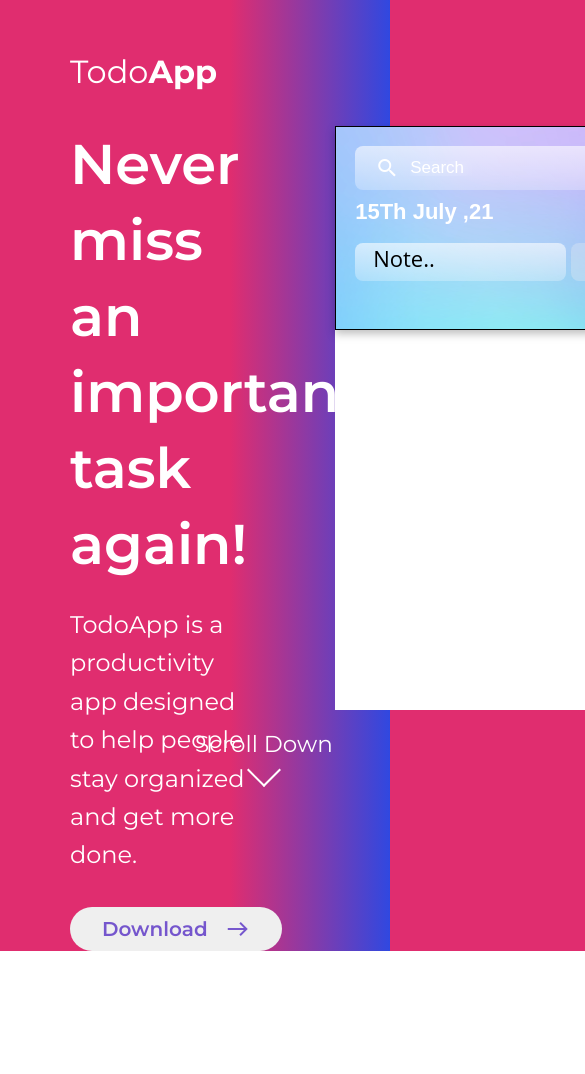
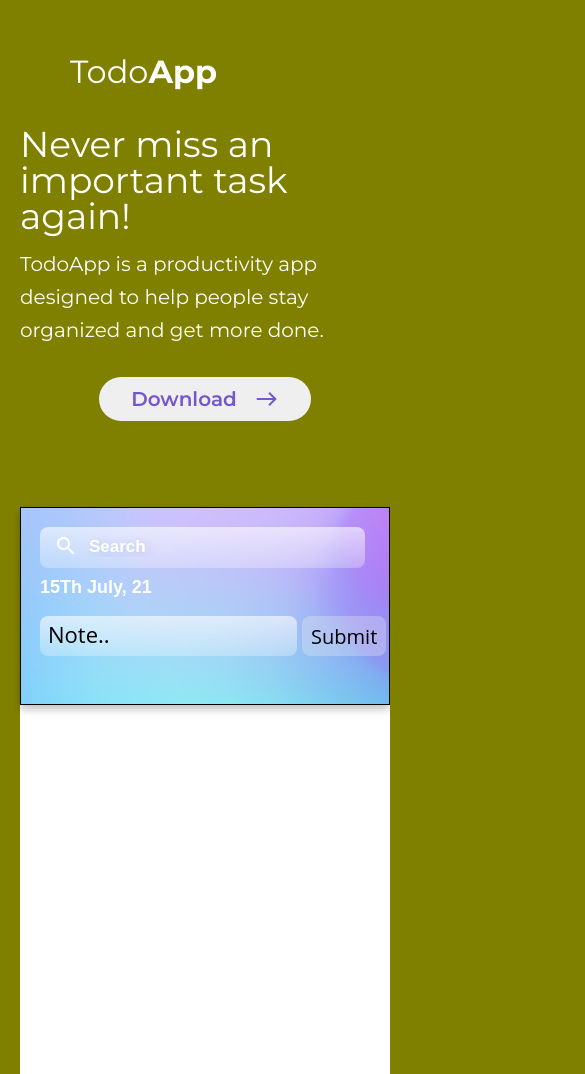
Before and after one commit to younessoudouh/TodoApp, a plain HTML site: page index.html in a window 390 px wide. Shown: the top 1074 px of the page, 585 px wide, since content can reach past the window. Before the commit the page ends 951 px from the top, so only its background shows below. Drawn offline with Linux system fonts and the light colour scheme.

Commit message:
change some style sheet and added some javascript

```diff
--- a/index.js
+++ b/index.js
@@ -7,7 +7,7 @@ let notesToDelet = Array.from(document.querySelectorAll(".new-note"))
 
 
 
-setInterval(upDate, 100);
+setInterval(SetUpDate, 2000);
 btnSubmit.addEventListener("click", addNote);
 searchNote.addEventListener("keyup", filterNotes);
 cardContent.addEventListener("click", deletNote);
@@ -24,16 +24,16 @@ function disabledBtn() {
 }
 
 
-function upDate() {
+function SetUpDate() {
     let date = new Date();
     let month = date.toLocaleString('default', { month: 'long' });
     let day = date.getUTCDate();
+    console.log({ today: day })
     let year = date.getFullYear() + "";
     let yearLastTwoDigit = year.slice(2);
     console.log(day)
-    divDate.textContent = day + "Th" + " " + month + " " + "," + yearLastTwoDigit;
-    console.log(yearLastTwoDigit)
-    console.log(day)
+    divDate.textContent = day + "Th" + " " + month + "," + " " + yearLastTwoDigit;
+
 }
 
 function addNote() {
--- a/main.css
+++ b/main.css
@@ -7,7 +7,7 @@
 body {
     position: relative;
     height: 100vh;
-    background: linear-gradient(90deg, rgba(224, 45, 111, 1) 59%, rgba(48, 72, 224, 1) 100%);
+    background: linear-gradient(212deg, rgba(143, 84, 202, 1) 0%, rgba(232, 147, 156, 1) 32%, rgba(224, 45, 111, 1) 85%);
 }
 
 .Todoapp-head-line {
@@ -39,7 +39,7 @@ h1 span {
 }
 
 .todoapp-descr {
-    width: 56%;
+    width: 50%;
     align-self: center;
 }
 
@@ -107,7 +107,13 @@ h1 span {
     background-color: transparent;
     outline: none;
     font-family: 'Quicksand', sans-serif;
-    text-shadow: 2px 2px 14px
+    text-shadow: 2px 2px 14px;
+    font-style: normal;
+    font-weight: 600;
+    font-size: 17px;
+    line-height: 21px;
+    color: #FFFFFF;
+    text-shadow: 2px 2px 14px rgba(0, 0, 0, 0.15);
 }
 
 .search:focus::placeholder {
@@ -141,9 +147,14 @@ h1 span {
     background: linear-gradient(180deg, rgba(255, 255, 255, 0.6) 0%, rgba(255, 255, 255, 0.276) 100%);
     border: none;
     border-radius: 8px;
-    padding: 10px 18px;
+    padding: 5px 8px;
     outline: none;
     font-family: 'Open Sans', sans-serif;
+    font-style: normal;
+    font-weight: normal;
+    font-size: 20px;
+    line-height: 30px;
+    color: #000000;
 }
 
 .note::placeholder {
@@ -164,18 +175,17 @@ h1 span {
     font-style: normal;
     font-weight: normal;
     font-size: 22px;
-    line-height: 30px;
     color: #000000;
     border-radius: 8px;
     cursor: pointer;
-    padding: 4px 18px;
+    padding: 4px 10px;
 }
 
 
 /*.submit:disabled {}*/
 
 .card-content {
-    height: 380px;
+    height: 462px;
     background-color: white;
     padding: 0 24px 0;
     overflow: scroll;
@@ -198,7 +208,6 @@ h1 span {
     font-style: normal;
     font-weight: normal;
     font-size: 14px;
-    line-height: 19px;
     color: #3A3A3A;
     border: 6px solid black;
     border-top: none;
@@ -246,6 +255,7 @@ h3 {
     left: 50%;
     bottom: 62px;
     text-align: center;
+    transform: translate(-50%);
 }
 
 .arrow-down {
@@ -274,3 +284,77 @@ h3 {
 .show {
     display: flex;
 }
+
+@media screen and (max-width: 1000px) {
+    body {
+        background: blue;
+        color: white;
+    }
+    .input-icon {
+        padding: 7px 0 10px 14px;
+    }
+    .date {
+        font-size: 18px;
+    }
+    .note {
+        padding: 5px 8px;
+        font-size: 18px;
+    }
+    .submit {
+        font-size: 20px;
+        padding: 3px 9px;
+    }
+    .card-content {
+        height: 369px;
+    }
+    .todoapp-title {
+        font-size: 50px;
+        font-weight: 600;
+        line-height: 76px;
+    }
+    .todoapp-subtitle {
+        font-size: 20px;
+    }
+}
+
+@media screen and (max-width: 400px) {
+    body {
+        background: olive;
+        color: white;
+    }
+    .flex {
+        padding-left: 20px;
+        display: flex;
+        flex-direction: column;
+        gap: 86px;
+    }
+    .todoapp-descr {
+        width: 100%;
+        align-self: flex-start;
+    }
+    .todoapp-title {
+        font-family: 'Montserrat', sans-serif;
+        font-size: 36px;
+        font-style: normal;
+        font-weight: 400;
+        line-height: 36px;
+        text-align: left;
+        color: #FFFFFF;
+        padding-bottom: 14px;
+    }
+    .todoapp-subtitle {
+        font-family: 'Montserrat', sans-serif;
+        font-style: normal;
+        font-weight: normal;
+        font-size: 20px;
+        color: #FFFFFF;
+        padding-bottom: 30px;
+        line-height: 33px;
+    }
+    .download-btn {
+        margin: 0 auto;
+    }
+    h1 {
+        padding-left: 20px;
+    }
+}
```
